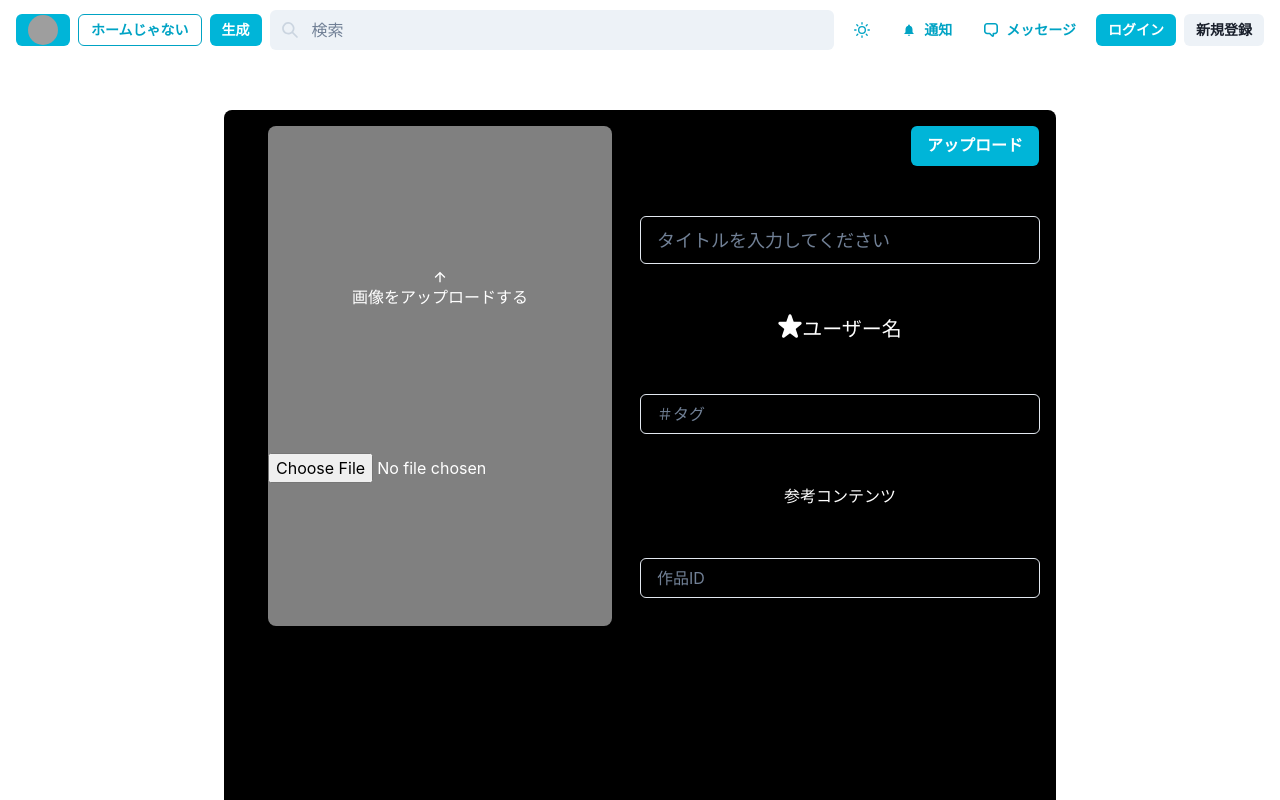
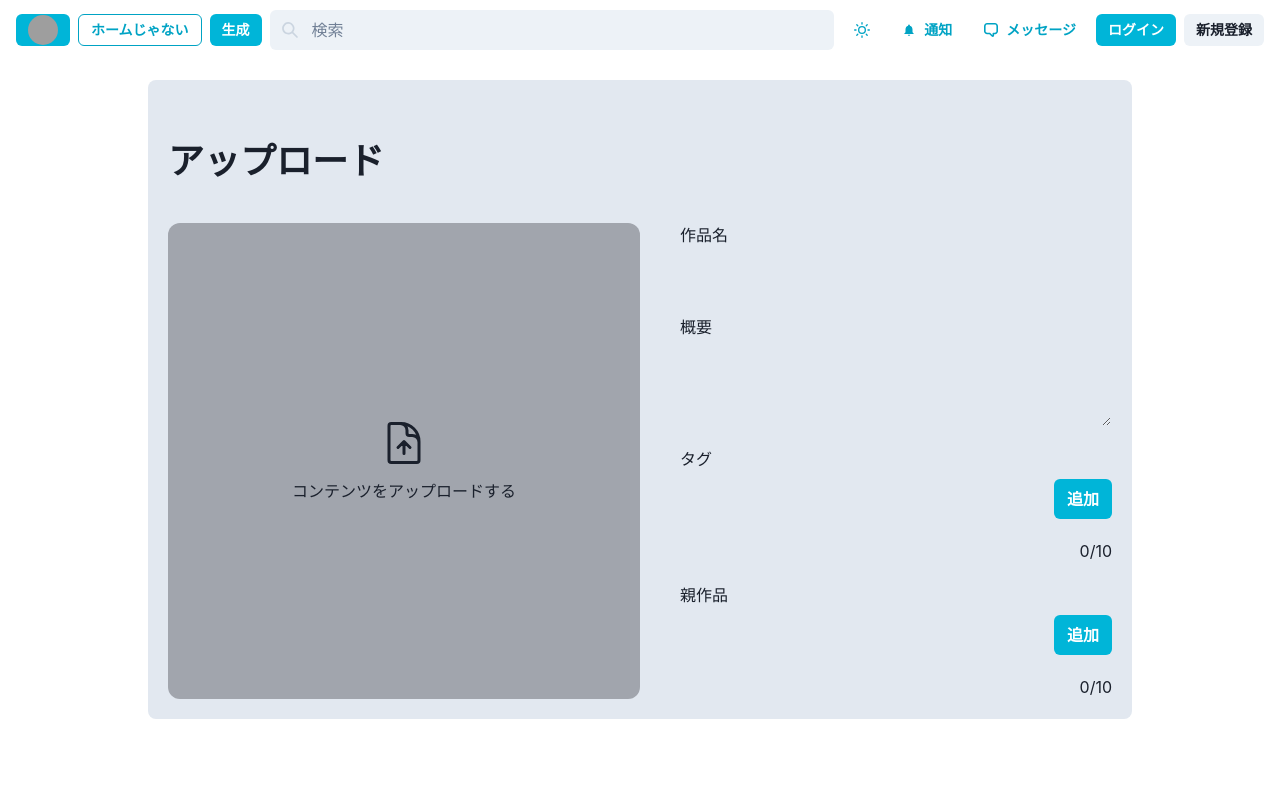
Before and after one commit to tsukuba-cojt/ains-frontend, a Next.js app: page /upload in a window 1280 px wide. Shown: the top 800 px of the page. Built offline with nearby package versions, Linux system fonts and the light colour scheme; no server answers; grey boxes are pictures that could not be loaded.

Commit message:
[add]upload tag and parent form

```diff
--- /dev/null
+++ b/src/components/HoverTag.tsx
@@ -0,0 +1,24 @@
+import { Tag } from "@chakra-ui/react";
+import { ReactNode, useState } from "react";
+
+interface Props {
+  children: ReactNode;
+  onClick: () => void;
+}
+
+const HoverTag = (props: Props) => {
+  const [isHover, setIsHover] = useState<boolean>(false);
+
+  return (
+    <Tag
+      onMouseEnter={() => setIsHover(true)}
+      onMouseLeave={() => setIsHover(false)}
+      onClick={() => props.onClick()}
+      style={{ textDecoration: isHover ? "line-through" : "none" }}
+    >
+      {props.children}
+    </Tag>
+  );
+};
+
+export default HoverTag;
--- /dev/null
+++ b/src/icons/UploadIcon.tsx
@@ -0,0 +1,17 @@
+import { createIcon } from "@chakra-ui/react";
+
+const UploadIcon = createIcon({
+  displayName: "UploadIcon",
+  viewBox: "0 0 24 24",
+  path: (
+    <path
+      stroke='currentColor'
+      fill='none'
+      stroke-linecap='round'
+      stroke-linejoin='round'
+      d='M19.5 14.25v-2.625a3.375 3.375 0 00-3.375-3.375h-1.5A1.125 1.125 0 0113.5 7.125v-1.5a3.375 3.375 0 00-3.375-3.375H8.25m6.75 12l-3-3m0 0l-3 3m3-3v6m-1.5-15H5.625c-.621 0-1.125.504-1.125 1.125v17.25c0 .621.504 1.125 1.125 1.125h12.75c.621 0 1.125-.504 1.125-1.125V11.25a9 9 0 00-9-9z'
+    ></path>
+  ),
+});
+
+export default UploadIcon;
--- a/src/interactors/Artwork/ArtworkInteractor.ts
+++ b/src/interactors/Artwork/ArtworkInteractor.ts
@@ -36,7 +36,7 @@ export default class ArtworkInteractor {
 
       file_id: file_data.id,
       author_id: data.author_id,
-      tag_ids: data.tag_ids,
+      tags: data.tags,
       comment_ids: data.comment_ids,
       parent_ids: data.parent_ids,
     };
--- a/src/interactors/Artwork/ArtworkMapper.ts
+++ b/src/interactors/Artwork/ArtworkMapper.ts
@@ -19,7 +19,7 @@ export default class ArtworkMapper {
       uploaded: new Date(data.uploaded),
 
       author_id: data.author_id,
-      tag_ids: data.tag_ids,
+      tags: data.tags,
       comment_ids: data.comment_ids,
       parent_ids: data.parent_ids,
     };
--- a/src/pages/upload.tsx
+++ b/src/pages/upload.tsx
@@ -1,15 +1,61 @@
-import { ArrowUpIcon, StarIcon } from "@chakra-ui/icons";
-import { AbsoluteCenter, Text, Flex, Spacer, Input, VStack, HStack, Box, Button, useToast } from "@chakra-ui/react";
-import { useState, ChangeEvent, useContext } from "react";
+import {
+  Container,
+  useToast,
+  Box,
+  useColorModeValue,
+  Heading,
+  FormLabel,
+  FormControl,
+  Input,
+  Text,
+  VStack,
+  Grid,
+  GridItem,
+  Textarea,
+  Button,
+  Flex,
+  FormErrorMessage,
+} from "@chakra-ui/react";
+import { useState, ChangeEvent, useContext, useMemo } from "react";
 
 import { FirebaseAuthContext } from "@/components/FirebaseAuthProvider";
+import HoverTag from "@/components/HoverTag";
+import UploadIcon from "@/icons/UploadIcon";
 import ArtworkInteractor from "@/interactors/Artwork/ArtworkInteractor";
+import { theme } from "@/pages/_app";
 import { ArtworkFormData, INITIAL_ARTWORK_FORM_DATA } from "@/types/api/artwork";
+
+interface TagInputData {
+  text: string;
+  is_error: boolean;
+  error_msg: string;
+}
+
+interface ParentInputData {
+  parent_id: string;
+  is_error: boolean;
+  error_msg: string;
+  parents: string[];
+}
 
 const ImageUploadForm = () => {
   const { user } = useContext(FirebaseAuthContext);
   const [artworkFormData, setArtWorkFormData] = useState<ArtworkFormData>(INITIAL_ARTWORK_FORM_DATA);
+  const [tagInputData, setTagInputData] = useState<TagInputData>({
+    text: "",
+    is_error: false,
+    error_msg: "error!",
+  });
+  const [parentInputData, setParentInputData] = useState<ParentInputData>({
+    parent_id: "",
+    is_error: false,
+    error_msg: "error!",
+    parents: [],
+  });
+
   const toast = useToast();
+  const secondary = useColorModeValue(theme.colors.secondary.ml, theme.colors.secondary.md);
+  const icon_fill_color = useColorModeValue("gray.800", "white");
 
   const handleInputChange = (e: ChangeEvent<HTMLInputElement>): void => {
     if (e.target.type === "file") {
@@ -49,47 +95,244 @@ const ImageUploadForm = () => {
     );
   };
 
+  const addTag = () => {
+    setTagInputData({
+      ...tagInputData,
+      is_error: false,
+    });
+    if (tagInputData.text === "") return;
+    if (artworkFormData.tags.length >= 10) return;
+
+    if (tagInputData.text.match(/([&$\+,:;=\?@#\s<>\[\]\{\}[\/]|\\\^%])+/) !== null) {
+      setTagInputData({
+        ...tagInputData,
+        is_error: true,
+        error_msg: "使用できない記号が含まれています",
+      });
+      return;
+    }
+
+    if (artworkFormData.tags.includes(tagInputData.text)) {
+      setTagInputData({
+        ...tagInputData,
+        is_error: true,
+        error_msg: "すでに追加されています",
+      });
+      return;
+    }
+
+    setArtWorkFormData({
+      ...artworkFormData,
+      tags: artworkFormData.tags.concat(tagInputData.text),
+    });
+    setTagInputData({
+      ...tagInputData,
+      is_error: false,
+      text: "",
+    });
+  };
+
+  const removeTag = (index: number) => {
+    const new_tags = [...artworkFormData.tags];
+    new_tags.splice(index, 1);
+    setArtWorkFormData({
+      ...artworkFormData,
+      tags: new_tags,
+    });
+  };
+
+  const tag_elements = useMemo(() => {
+    return artworkFormData.tags.map<JSX.Element>((tag: string, index: number) => (
+      <HoverTag key={index} onClick={() => removeTag(index)}>
+        {tag}
+      </HoverTag>
+    ));
+  }, [artworkFormData.tags]);
+
+  const addParent = async () => {
+    setParentInputData({
+      ...parentInputData,
+      is_error: false,
+    });
+    if (parentInputData.parent_id === "") return;
+    if (artworkFormData.parent_ids.includes(parentInputData.parent_id)) return;
+
+    const parent_data = await new ArtworkInteractor().get(parentInputData.parent_id);
+    console.log(parent_data);
+    if (parent_data === null) {
+      setParentInputData({
+        ...parentInputData,
+        is_error: true,
+        error_msg: "この作品は存在しません",
+      });
+      return;
+    }
+
+    setArtWorkFormData({
+      ...artworkFormData,
+      parent_ids: artworkFormData.parent_ids.concat(parentInputData.parent_id),
+    });
+    setParentInputData({
+      ...parentInputData,
+      parents: parentInputData.parents.concat(parent_data.name),
+      is_error: false,
+      parent_id: "",
+    });
+  };
+
+  const removeParent = (index: number) => {
+    const new_parents = [...parentInputData.parents];
+    const new_parent_ids = [...artworkFormData.parent_ids];
+    new_parents.splice(index, 1);
+    new_parent_ids.splice(index, 1);
+    setParentInputData({
+      ...parentInputData,
+      parents: new_parents,
+    });
+    setArtWorkFormData({
+      ...artworkFormData,
+      parent_ids: new_parent_ids,
+    });
+  };
+
+  const parent_tag_elements = useMemo(() => {
+    return parentInputData.parents.map<JSX.Element>((name: string, index: number) => (
+      <HoverTag key={index} onClick={() => removeParent(index)}>
+        {name}
+      </HoverTag>
+    ));
+  }, [parentInputData.parents]);
+
   return (
-    <Box position='relative' h='1200px'>
-      <AbsoluteCenter bg='black' p='4' w='1000' h='1100' color='white' axis='both' borderRadius='lg'>
-        <Flex color='white'>
-          <Flex w='400px' h='1000' bg='black' direction='column' alignItems='center'>
-            <Flex w='380' h='500' bg='gray' direction='column' alignItems='center' borderRadius='lg'>
-              <Spacer />
-              <ArrowUpIcon />
-              <h2>画像をアップロードする</h2>
-              <Spacer />
-              <input id='file' type='file' accept='image/*' onChange={handleInputChange} />
-              {/* {selectedImage && <Image src={selectedImage} alt='選択された画像のプレビュー' />} */}
-              <Spacer />
-            </Flex>
-          </Flex>
-          <Spacer />
-          <VStack spacing='50px' w='400px' bg='black'>
-            <HStack spacing='100px'>
-              <Box w='70px' h='10' bg='black' />
-              <Spacer />
-              <Box>
-                {/* <Button>アップロード</Button> */}
-                <Button onClick={handleUpload}>アップロード</Button>
-              </Box>
-            </HStack>
-            <Input id='name' onChange={handleInputChange} size='lg' placeholder='タイトルを入力してください' />
-            <Flex>
-              <StarIcon boxSize={6} />
-              <Text fontSize='xl'> ユーザー名</Text>
-            </Flex>
+    <Container maxW={{ base: "container.sm", md: "container.md", lg: "container.lg" }} p={5}>
+      <Box bg={secondary} rounded='lg' p={5}>
+        <Heading as='h1' my={10}>
+          アップロード
+        </Heading>
+        <Grid templateColumns={{ base: "1fr", md: "50% 1fr" }} gap={10}>
+          <GridItem>
+            <label
+              style={{
+                width: "100%",
+                height: "100%",
+                backgroundColor: "#a1a5ad",
+                borderRadius: ".75rem",
+                display: "flex",
+                justifyContent: "center",
+                alignItems: "center",
+                flexDirection: "column",
+                gap: ".75rem",
+              }}
+            >
+              <UploadIcon strokeWidth={1.5} boxSize={12} color={icon_fill_color} />
+              <Text>コンテンツをアップロードする</Text>
+              <input id='file' type='file' hidden />
+            </label>
+          </GridItem>
+          <GridItem>
+            <VStack spacing={5}>
+              <FormControl>
+                <FormLabel>作品名</FormLabel>
+                <Input type='text' />
+              </FormControl>
+              <FormControl>
+                <FormLabel>概要</FormLabel>
+                <Textarea />
+              </FormControl>
+              <FormControl isInvalid={tagInputData.is_error}>
+                <FormLabel>タグ</FormLabel>
+                <Flex gap={5}>
+                  <Input
+                    value={tagInputData.text}
+                    onChange={(e: ChangeEvent<HTMLInputElement>) =>
+                      setTagInputData({
+                        ...tagInputData,
+                        text: e.target.value,
+                      })
+                    }
+                    type='text'
+                  />
+                  <Button onClick={addTag}>追加</Button>
+                </Flex>
+                <FormErrorMessage>{tagInputData.error_msg}</FormErrorMessage>
+                <Flex mt={3} wrap='wrap' gap={3}>
+                  {tag_elements}
+                </Flex>
+                <Text mt={2} textAlign='right' color={artworkFormData.tags.length >= 10 ? "red.500" : ""}>
+                  {artworkFormData.tags.length}/10
+                </Text>
+              </FormControl>
+              <FormControl isInvalid={parentInputData.is_error}>
+                <FormLabel>親作品</FormLabel>
+                <Flex gap={5}>
+                  <Input
+                    value={parentInputData.parent_id}
+                    onChange={(e: ChangeEvent<HTMLInputElement>) =>
+                      setParentInputData({
+                        ...parentInputData,
+                        parent_id: e.target.value,
+                      })
+                    }
+                    type='text'
+                  />
+                  <Button onClick={addParent}>追加</Button>
+                </Flex>
+                <FormErrorMessage>{parentInputData.error_msg}</FormErrorMessage>
+                <Flex mt={3} wrap='wrap' gap={3}>
+                  {parent_tag_elements}
+                </Flex>
+                <Text mt={2} textAlign='right' color={parentInputData.parents.length >= 10 ? "red.500" : ""}>
+                  {parentInputData.parents.length}/10
+                </Text>
+              </FormControl>
+            </VStack>
+          </GridItem>
+        </Grid>
+      </Box>
+    </Container>
+  );
 
-            <Input placeholder='＃タグ' size='md' />
-            <Text fontSize='l'> 参考コンテンツ</Text>
-            <Input placeholder='作品ID' size='md' />
-          </VStack>
+  // return (
+  //   <Box position='relative' h='1200px'>
+  //     <AbsoluteCenter bg='black' p='4' w='1000' h='1100' color='white' axis='both' borderRadius='lg'>
+  //       <Flex color='white'>
+  //         <Flex w='400px' h='1000' bg='black' direction='column' alignItems='center'>
+  //           <Flex w='380' h='500' bg='gray' direction='column' alignItems='center' borderRadius='lg'>
+  //             <Spacer />
+  //             <ArrowUpIcon />
+  //             <h2>画像をアップロードする</h2>
+  //             <Spacer />
+  //             <input id='file' type='file' accept='image/*' onChange={handleInputChange} />
+  //             {/* {selectedImage && <Image src={selectedImage} alt='選択された画像のプレビュー' />} */}
+  //             <Spacer />
+  //           </Flex>
+  //         </Flex>
+  //         <Spacer />
+  //         <VStack spacing='50px' w='400px' bg='black'>
+  //           <HStack spacing='100px'>
+  //             <Box w='70px' h='10' bg='black' />
+  //             <Spacer />
+  //             <Box>
+  //               {/* <Button>アップロード</Button> */}
+  //               <Button onClick={handleUpload}>アップロード</Button>
+  //             </Box>
+  //           </HStack>
+  //           <Input id='name' onChange={handleInputChange} size='lg' placeholder='タイトルを入力してください' />
+  //           <Flex>
+  //             <StarIcon boxSize={6} />
+  //             <Text fontSize='xl'> ユーザー名</Text>
+  //           </Flex>
 
-          <Flex></Flex>
-        </Flex>
-      </AbsoluteCenter>
-    </Box>
-  );
+  //           <Input placeholder='＃タグ' size='md' />
+  //           <Text fontSize='l'> 参考コンテンツ</Text>
+  //           <Input placeholder='作品ID' size='md' />
+  //         </VStack>
+
+  //         <Flex></Flex>
+  //       </Flex>
+  //     </AbsoluteCenter>
+  //   </Box>
+  // );
 };
 
 export default ImageUploadForm;
```
Also changed, not shown: src/types/api/artwork.ts (+4 -4 lines).
